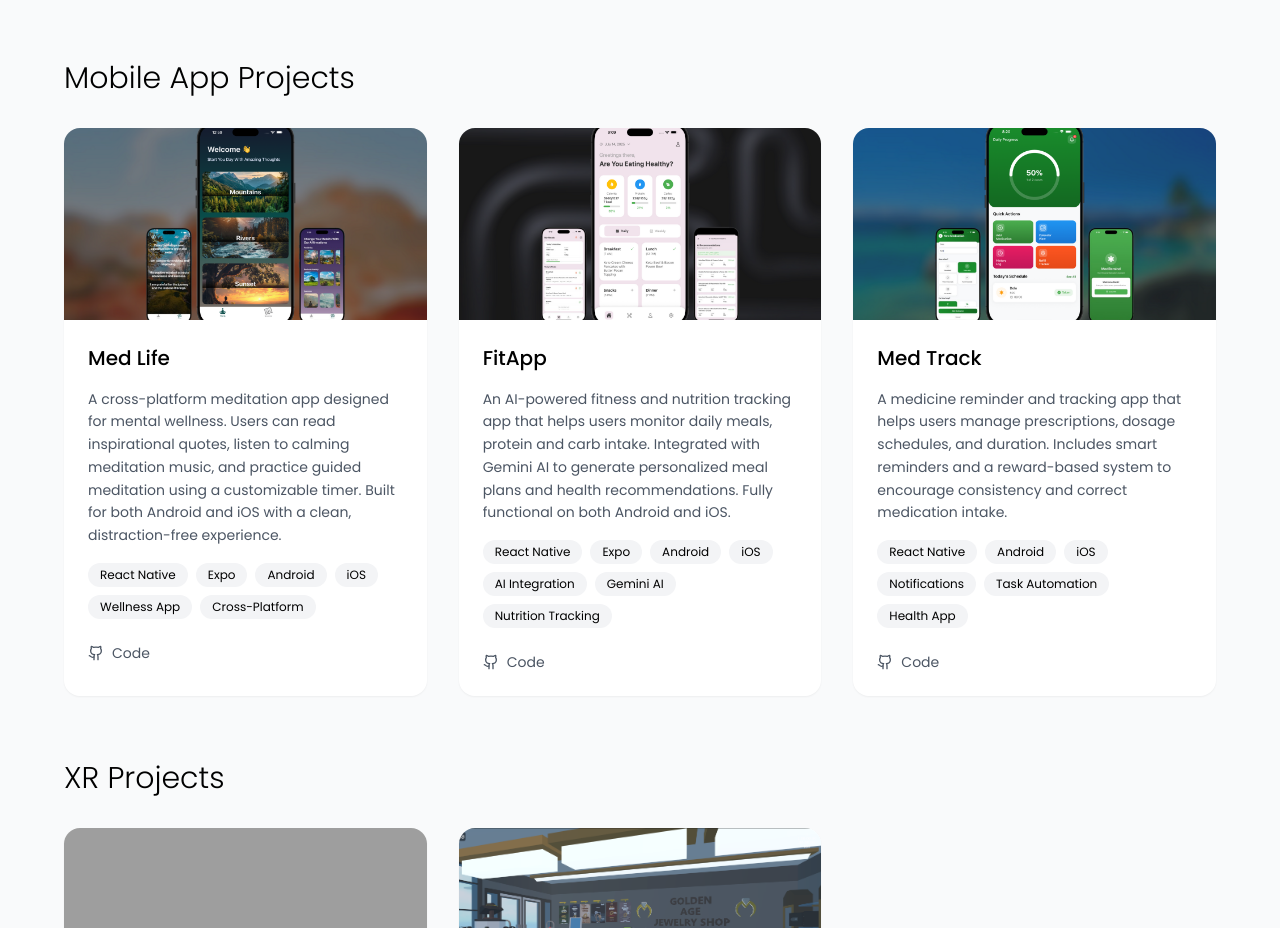
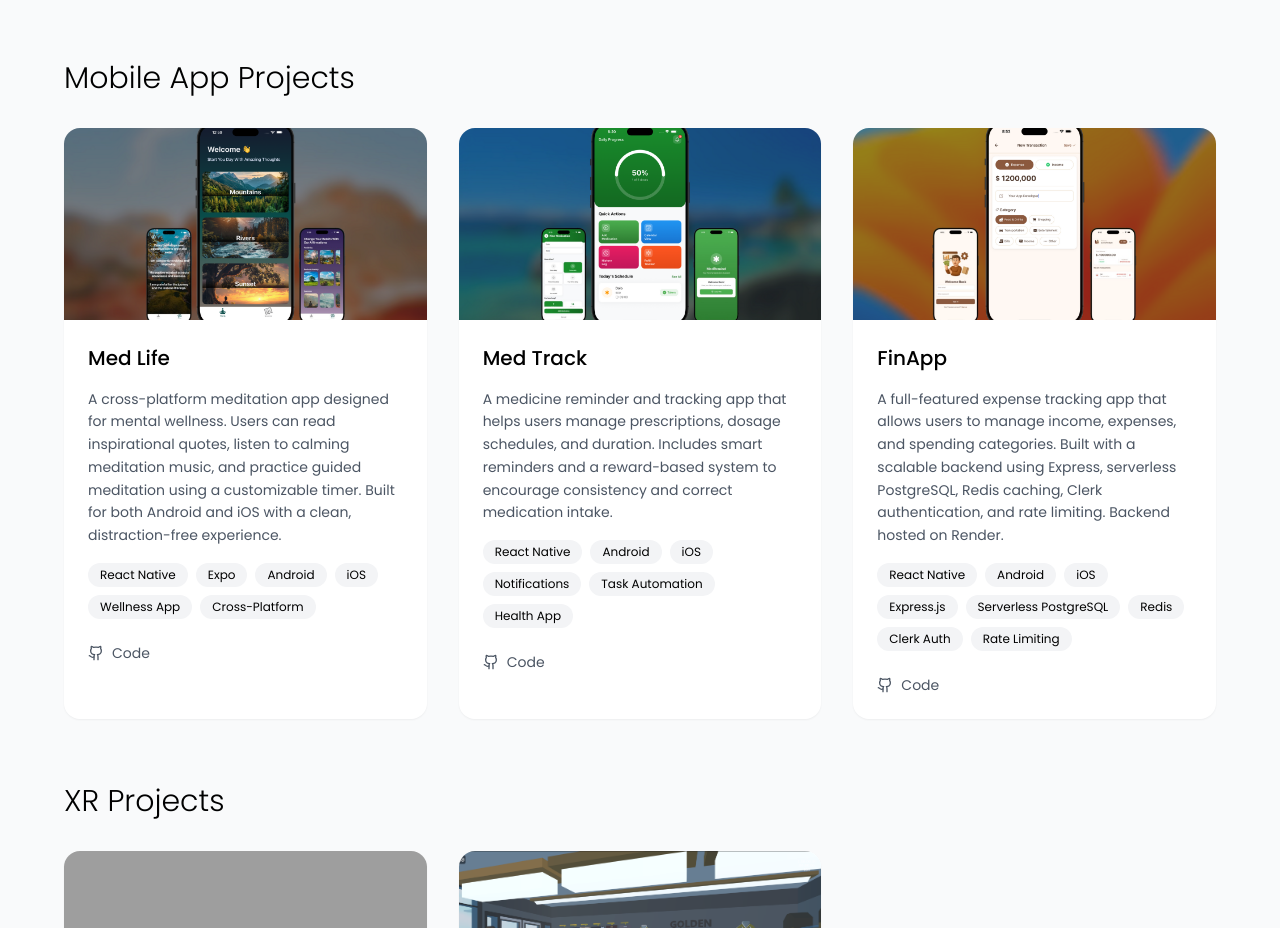
Before and after one commit to aryanofficialjain/portfolio, a Next.js app: page / in a window 1280 px wide. Shown: the part 1460-2388 px from the top of the page. Built offline with nearby package versions, Linux system fonts and the light colour scheme; grey boxes are pictures that could not be loaded.

Commit message:
add new project

```diff
--- a/components/projects-section.tsx
+++ b/components/projects-section.tsx
@@ -19,23 +19,23 @@ const mobileAppProjects = [
       "Cross-Platform",
     ],
   },
-  {
-    title: "FitApp",
-    description:
-      "An AI-powered fitness and nutrition tracking app that helps users monitor daily meals, protein and carb intake. Integrated with Gemini AI to generate personalized meal plans and health recommendations. Fully functional on both Android and iOS.",
-    image: "/fitapp.png",
-    github: "https://github.com/aryanofficialjain/FitApp",
-    live: "",
-    tech: [
-      "React Native",
-      "Expo",
-      "Android",
-      "iOS",
-      "AI Integration",
-      "Gemini AI",
-      "Nutrition Tracking",
-    ],
-  },
+  // {
+  //   title: "FitApp",
+  //   description:
+  //     "An AI-powered fitness and nutrition tracking app that helps users monitor daily meals, protein and carb intake. Integrated with Gemini AI to generate personalized meal plans and health recommendations. Fully functional on both Android and iOS.",
+  //   image: "/fitapp.png",
+  //   github: "https://github.com/aryanofficialjain/FitApp",
+  //   live: "",
+  //   tech: [
+  //     "React Native",
+  //     "Expo",
+  //     "Android",
+  //     "iOS",
+  //     "AI Integration",
+  //     "Gemini AI",
+  //     "Nutrition Tracking",
+  //   ],
+  // },
   {
     title: "Med Track",
     description:
@@ -52,24 +52,24 @@ const mobileAppProjects = [
       "Health App",
     ],
   },
-  // {
-  //   title: "FinApp",
-  //   description:
-  //     "A full-featured expense tracking app that allows users to manage income, expenses, and spending categories. Built with a scalable backend using Express, serverless PostgreSQL, Redis caching, Clerk authentication, and rate limiting. Backend hosted on Render.",
-  //   image: "/finapp.png",
-  //   github: "https://github.com/aryanofficialjain/finace_Management",
-  //   live: "",
-  //   tech: [
-  //     "React Native",
-  //     "Android",
-  //     "iOS",
-  //     "Express.js",
-  //     "Serverless PostgreSQL",
-  //     "Redis",
-  //     "Clerk Auth",
-  //     "Rate Limiting",
-  //   ],
-  // },
+  {
+    title: "FinApp",
+    description:
+      "A full-featured expense tracking app that allows users to manage income, expenses, and spending categories. Built with a scalable backend using Express, serverless PostgreSQL, Redis caching, Clerk authentication, and rate limiting. Backend hosted on Render.",
+    image: "/finapp.png",
+    github: "https://github.com/aryanofficialjain/finace_Management",
+    live: "",
+    tech: [
+      "React Native",
+      "Android",
+      "iOS",
+      "Express.js",
+      "Serverless PostgreSQL",
+      "Redis",
+      "Clerk Auth",
+      "Rate Limiting",
+    ],
+  },
 ]
 
 const projects = [
```
